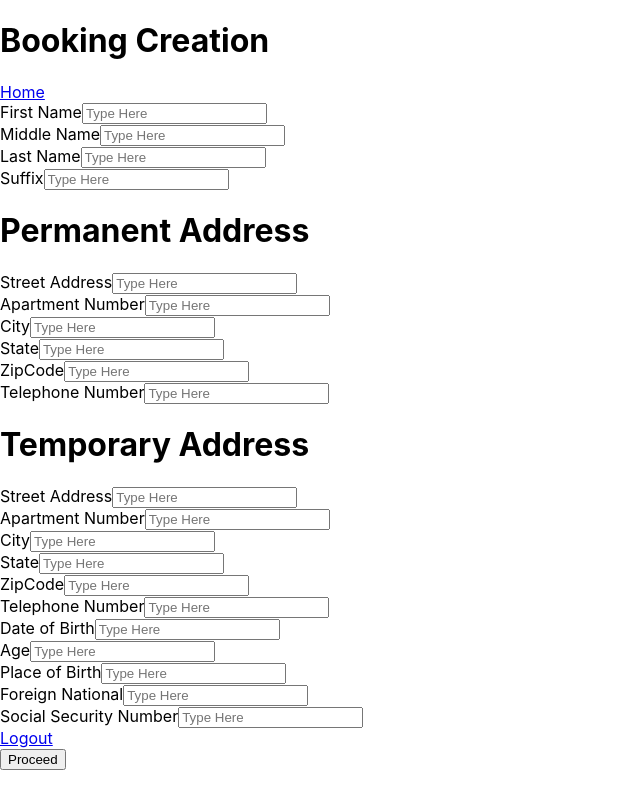
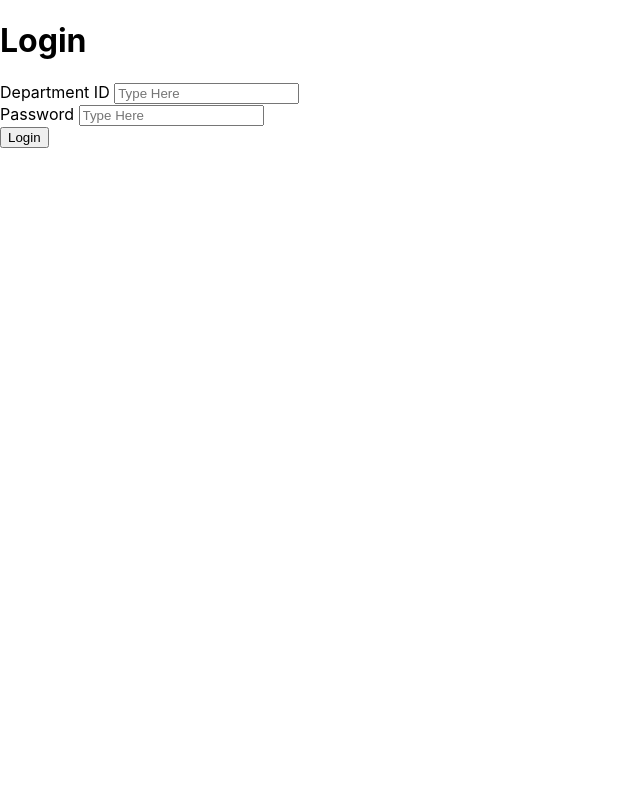
Before and after one commit to momo1106github/Jail-Info-Management-System-Web, a React (Create React App) app in the folder jail-info-management-system-web/: page /bookingcreate/1 in a window 1280 px wide. Shown: the whole page, without its empty margins (0-640 px from the left). Built offline with nearby package versions, Linux system fonts and the light colour scheme.

Commit message:
Basic Privilege Setting

```diff
--- a/jail-info-management-system-web/src/App.js
+++ b/jail-info-management-system-web/src/App.js
@@ -2,14 +2,18 @@ import React from 'react'
 import HomePage from './components/HomePage'
 import LoginPage from './components/LoginPage'
 import BookingCreationPage from './components/BookingCreationPage'
-//import {useState} from 'react'
 import {BrowserRouter as Router, Route, Switch} from 'react-router-dom'
+import { useState } from 'react'
 
 
 
  function App() {
+ const [privilege, setPrivilege] = useState("");
+ const setView = (view) =>{
+   setPrivilege(view);
+ }
 
-
+ if(privilege){
    //Does a split between pages based on index setting
    return (
      <Router>
@@ -18,7 +22,7 @@ import {BrowserRouter as Router, Route, Switch} from 'react-router-dom'
          <Switch>
 
           <Route exact path ="/">
-            <LoginPage/>
+            <LoginPage setview = {setView}/>
           </Route>
 
           <Route exact path= "/home">
@@ -35,6 +39,24 @@ import {BrowserRouter as Router, Route, Switch} from 'react-router-dom'
     </Router>
    );
  }
+ else{
+  return (
+    <Router>
+    <div className="App">
+      <div className = "Login">
+        <Switch>
+
+         <Route path ="/">
+           <LoginPage setview = {setPrivilege}/>
+         </Route>
+
+       </Switch>
+     </div>
+   </div>
+   </Router>
+  );
+ }
+ }
 
 
 //class App extends React.Component {
--- a/jail-info-management-system-web/src/components/BookingCreationPage.js
+++ b/jail-info-management-system-web/src/components/BookingCreationPage.js
@@ -4,6 +4,7 @@ import LinkButton from './LinkButton'
 import Button from './Button'
 import { useHistory, useParams } from 'react-router'
 import { useState } from 'react'
+//import Dropdown from './Dropdown'
 
 
 //Displays the Booking creation pages
@@ -129,6 +130,10 @@ const BookingCreationPage = () => {
       <Input inputlabel = 'Parked-Other' onChange = {setParkedOther}/>
       </div>}
 
+      {pg === "3" && <div className = 'pg3'>
+
+        </div>}
+
       <LinkButton linklabel = 'Logout' link = '/'/>
       {parseInt(pg) <= 5 && <div><Button buttonlabel = 'Proceed' onClick = {proceed}/></div>}
       {parseInt(pg) >= 2 && <div><Button buttonlabel = 'Back' onClick = {back}/></div>}
--- a/jail-info-management-system-web/src/components/LoginPage.js
+++ b/jail-info-management-system-web/src/components/LoginPage.js
@@ -5,7 +5,8 @@ import Header from './Header'
 import Button from './Button'
 
 
-const LoginPage = () => {
+
+const LoginPage = ({setview}) => {
     const history = useHistory();
     const [username, setUsername] = useState('');
     const [password, setPassword] = useState('');
@@ -20,6 +21,7 @@ const LoginPage = () => {
           //And then being able to immediately log back in
           setUsername('');
           setPassword('');
+          setview('myview');
         }
      }
     return (
```
